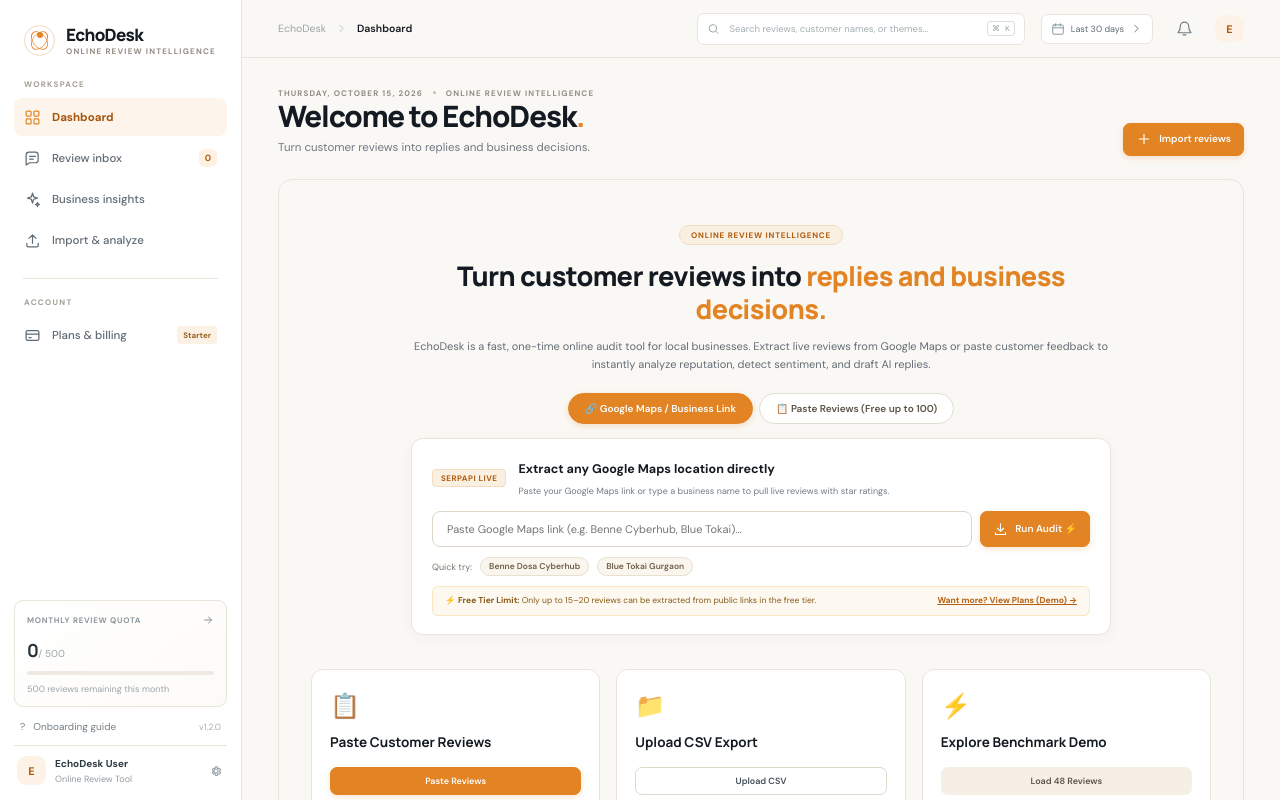
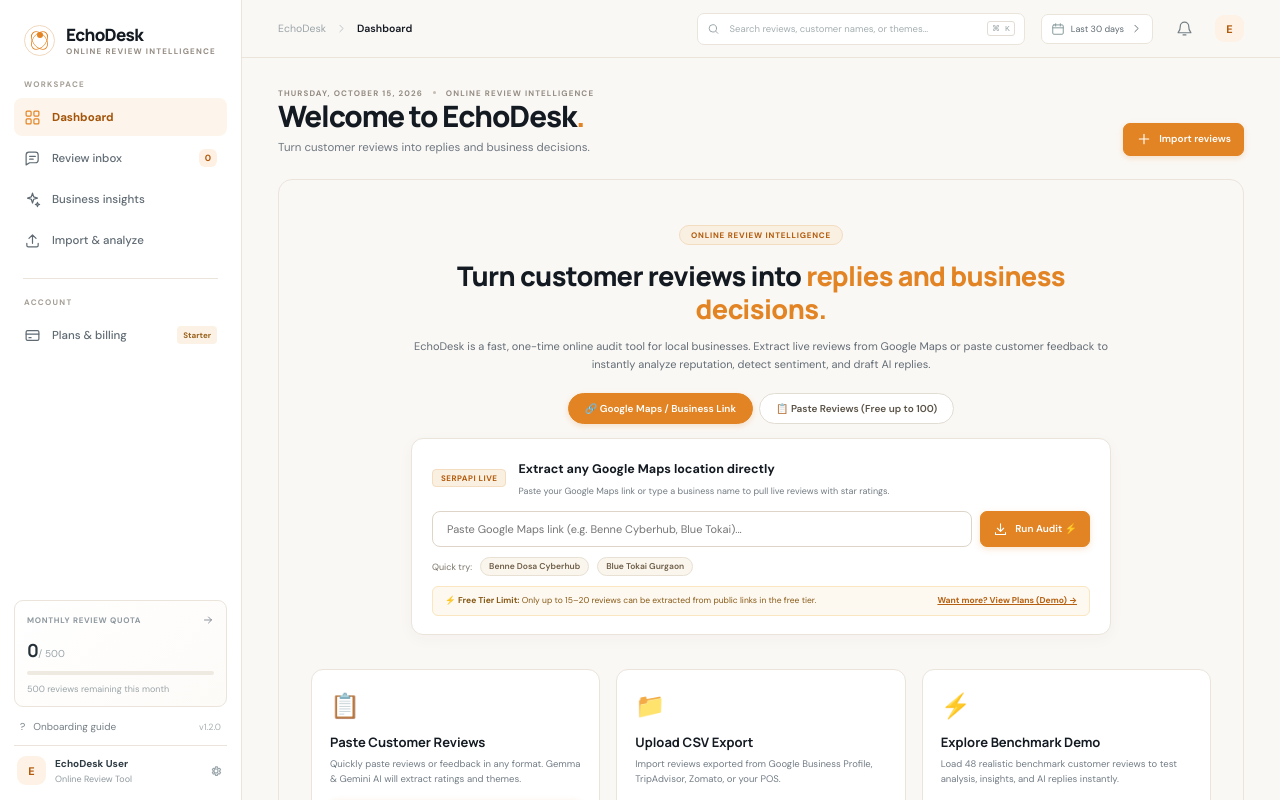
Before and after one commit to guptapiyush16/EchoDesk, a React (Vite) app: page / in a window 1280 px wide. Shown: the top 800 px of the page. Built offline with nearby package versions, Linux system fonts and the light colour scheme; the HTML template or start-up script is replaced by a standard one.

Commit message:
Revert "UI: remove small description texts from landing action cards"
This reverts commit 1d465c95a7b42708af805a9742a7118f75220df4.

```diff
--- a/src/App.tsx
+++ b/src/App.tsx
@@ -943,24 +943,28 @@
             <div className="landing-action-card" onClick={() => changeView('import')}>
               <span className="landing-card-icon">📋</span>
               <h3>Paste Customer Reviews</h3>
+              <p>Quickly paste reviews or feedback in any format. Gemma & Gemini AI will extract ratings and themes.</p>
               <button className="button button-primary button-small">Paste Reviews</button>
             </div>
 
             <div className="landing-action-card" onClick={() => changeView('import')}>
               <span className="landing-card-icon">📁</span>
               <h3>Upload CSV Export</h3>
+              <p>Import reviews exported from Google Business Profile, TripAdvisor, Zomato, or your POS.</p>
               <button className="button button-outline button-small">Upload CSV</button>
             </div>
 
             <div className="landing-action-card" onClick={resetDemoData}>
               <span className="landing-card-icon">⚡</span>
               <h3>Explore Benchmark Demo</h3>
+              <p>Load 48 realistic benchmark customer reviews to test analysis, insights, and AI replies instantly.</p>
               <button className="button button-quiet button-small">Load 48 Reviews</button>
             </div>
 
             <div className="landing-action-card" onClick={() => changeView('import')}>
               <span className="landing-card-icon">🔗</span>
               <h3>Extract via Platform Link</h3>
+              <p>Provide your Google Maps or review platform URL to pull live reviews and star ratings.</p>
               <button className="button button-outline button-small">Extract Link</button>
             </div>
           </div>
--- a/src/styles.css
+++ b/src/styles.css
@@ -945,14 +945,17 @@
 }
 .landing-action-card h3 {
   font-family: Manrope, sans-serif;
-  font-size: 13.5px;
+  font-size: 13px;
   font-weight: 700;
   color: var(--ink);
-  margin: 0 0 16px;
+  margin: 0 0 6px;
+}
+.landing-action-card p {
+  font-size: 9.5px;
+  line-height: 1.5;
+  color: #727c85;
+  margin: 0 0 14px;
   flex: 1;
-}
-.landing-action-card .button {
-  margin-top: auto;
 }
 
 /* Hacktoberfest Read-Only Demo Banner */
```
